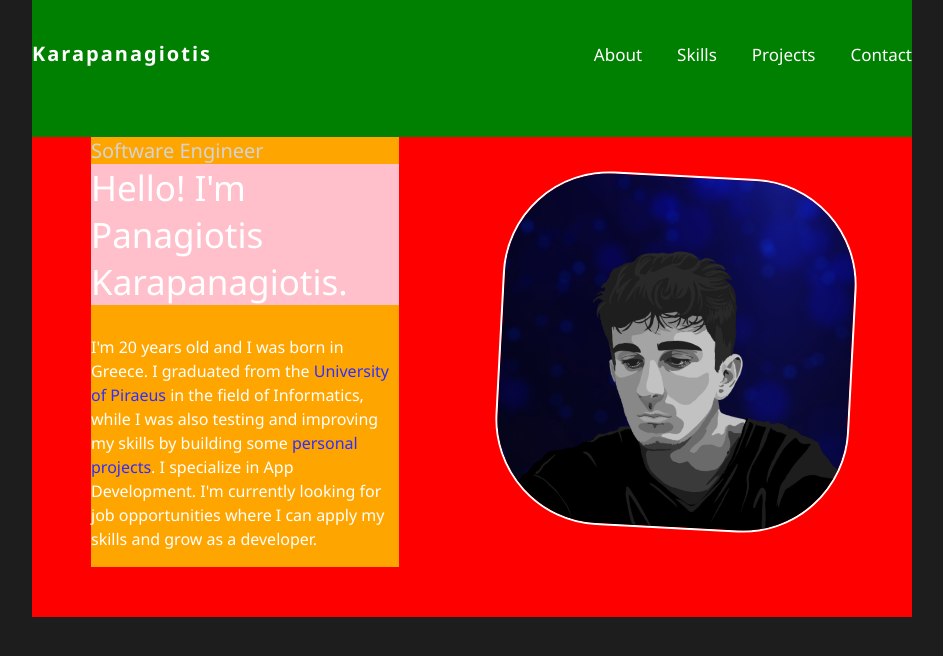
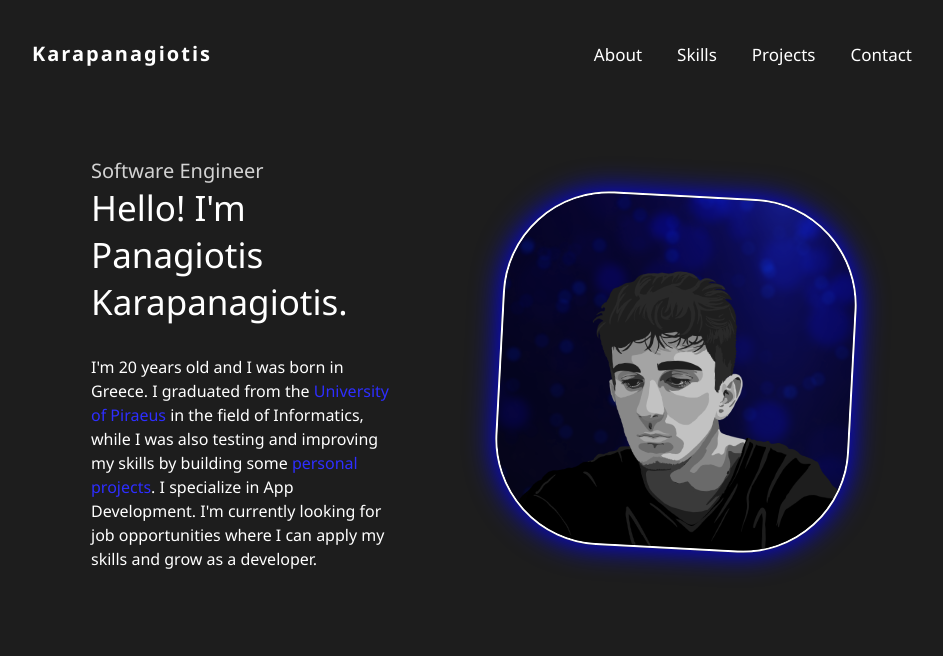
Before and after one commit to PanosKarap/my-portfolio, a React (Vite) app: page / in a window 1280 px wide. Shown: the top 656 px of the page, without its empty margins (168-1111 px from the left). Built offline with nearby package versions, Linux system fonts and the light colour scheme.

Commit message:
Photo Underglow - Navigation Bar bottom padding increased

```diff
--- a/src/CSS/header.css
+++ b/src/CSS/header.css
@@ -5,9 +5,9 @@
   flex-wrap: wrap;
   gap: 15px;
   font-size: 20px;
-  padding-bottom: 50px;
+  padding-bottom: 70px;
   padding-top: 20px;
-  background-color: green;
+  /* background-color: green; */
 }
 
 .header__title {
--- a/src/CSS/title.css
+++ b/src/CSS/title.css
@@ -3,13 +3,13 @@
   justify-content: center;
   align-items: center;
   padding-bottom: 50px;
-  background-color: red;
+  /* background-color: red; */
 }
 
 .title-container {
   width: 35%;
   margin-right: 100px;
-  background-color: orange;
+  /* background-color: orange; */
 }
 
 h1 {
@@ -18,7 +18,7 @@ h1 {
   font-size: 35px;
   font-weight: var(--pagefontweight);
   margin-bottom: 20px;
-  background-color: pink;
+  /* background-color: pink; */
 }
 
 h2 {
@@ -46,6 +46,7 @@ a:hover {
 
 img {
   border: 2px solid white;
+  box-shadow: 0 0 30px blue;
   height: 350px;
   width: 350px;
   border-radius: 30%;
```
